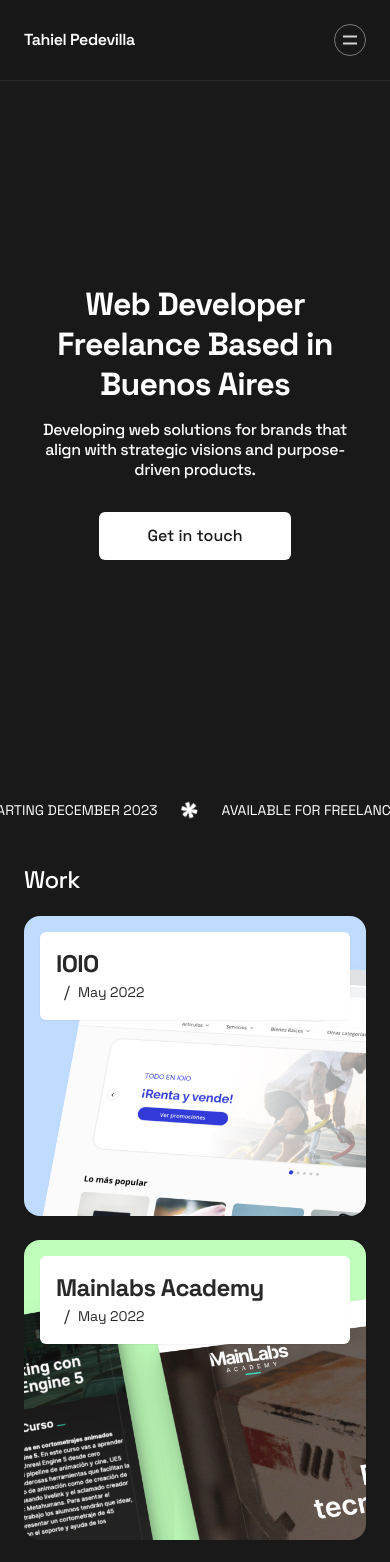
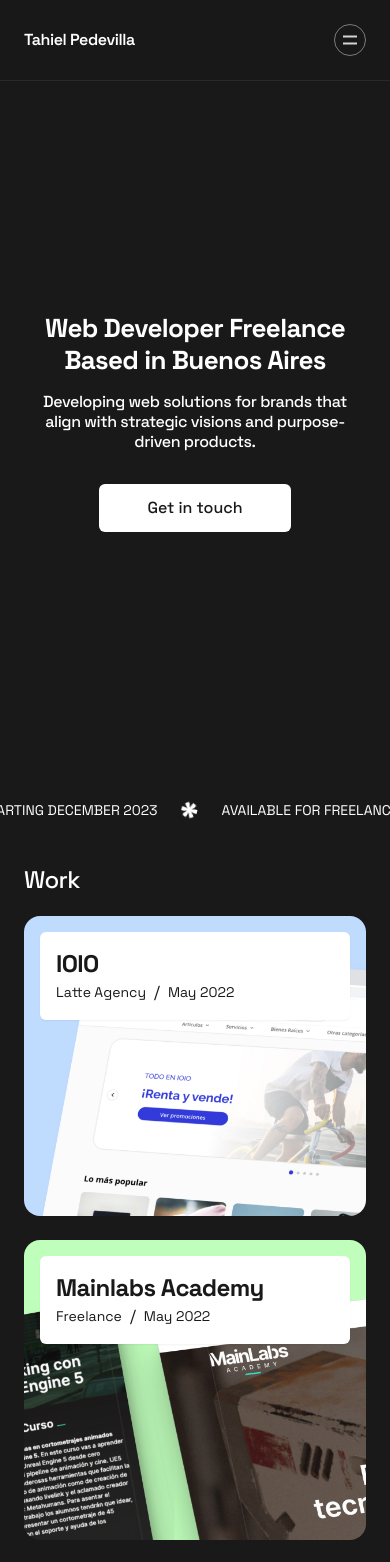
Before and after one commit to tahielpedevilla/tahielpedevilla.com, a Next.js app: page / in a window 390 px wide. Shown: the top 1562 px of the page. Built offline with nearby package versions, Linux system fonts and the light colour scheme.

Commit message:
fix hero heading font size

```diff
--- a/app/components/experience.jsx
+++ b/app/components/experience.jsx
@@ -5,7 +5,7 @@ export default function Experience({ experience }) {
 	return (
 		<li className="flex flex-col">
 			<h3 className="text-center text-xl tracking-tight" aria-label={`${title} at ${company}`}>
-				<span className="inline-block">{title} ·</span>
+				<p className="inline-block">{title} ·</p>
 				{companyUrl ? (
 					<a href={companyUrl} target="_blank" rel="noopener noreferrer" className="group">
 						{" "}
@@ -31,7 +31,7 @@ export default function Experience({ experience }) {
 			<p className="mt-2 text-sm leading-normal text-center text-[#e7e7e7]">
 				{startDate} – {endDate}
 			</p>
-			<p className="mt-2 leading-normal text-center text-sm lg:text-base text-[#f1f1f1]">
+			<p className="mt-2 leading-normal text-center text-sm lg:text-base">
 				{description}
 			</p>
 			<ul className="mt-2 flex flex-wrap justify-center" aria-label="Technologies used">
--- a/app/components/project.jsx
+++ b/app/components/project.jsx
@@ -1,7 +1,7 @@
 import Image from "next/image"
 
 export default function Project({ project }) {
-	const { title, link, mobileImage, desktopImage, agency, date } = project
+	const { title, link, mobileImage, desktopImage, client, date } = project
 
 	return (
 		<a
@@ -11,20 +11,22 @@ export default function Project({ project }) {
 		>
 			<Image
 				src={mobileImage}
+				alt={title + "mockup"}
 				layout="fill"
 				objectFit="cover"
 				className="absolute inset-0 w-full h-full lg:hidden"
 			/>
 			<Image
 				src={desktopImage}
+				alt={title + "mockup"}
 				layout="fill"
 				objectFit="cover"
 				className="absolute inset-0 w-full h-full hidden lg:block group-hover:scale-105 transition-transform duration-700 ease-out"
 			/>
-			<header className="flex flex-col sm:flex-row w-full bg-[#ffffff] text-[#292929] rounded-[6px] p-4 sm:max-w-fit shadow-sm relative z-10">
+			<header className="flex flex-col sm:flex-row w-full bg-[#ffffff] text-[#191919] rounded-[6px] p-4 sm:max-w-fit shadow-sm relative z-10">
 				<h3 className="font-bold text-2xl tracking-tight">{title}</h3>
 				<div className="flex flex-row items-center sm:ml-6 gap-2">
-					<p className="text-sm lg:text-lg">{agency}</p>
+					<p className="text-sm lg:text-lg">{client}</p>
 					<span>/</span>
 					<p className="text-sm lg:text-lg">{date}</p>
 				</div>
--- a/app/page.jsx
+++ b/app/page.jsx
@@ -90,7 +90,7 @@ export default function Page() {
 				className="flex flex-col justify-center items-center min-h-[100svh] h-[100svh] relative"
 			>
 				<div className="flex flex-col justify-center items-center mx-auto container px-6">
-					<h1 className="max-w-[18ch] font-bold text-[2em] lg:text-[4em] tracking-tight leading-tight text-center">
+					<h1 className="max-w-[18ch] font-bold text-[6.66vw] lg:text-[4em] tracking-tight leading-tight text-center">
 						Web Developer Freelance Based in Buenos Aires
 					</h1>
 					<h2 className="font-medium max-w-lg md:text-xl mt-4 tracking-tight leading-tight text-center">
@@ -110,7 +110,7 @@ export default function Page() {
 				<h2 className="font-medium text-2xl lg:text-[2.33vw] tracking-tight leading-none">Work</h2>
 				<div className="flex flex-col gap-6 mt-6">
 					{projects.map((project) => (
-						<Project project={project} />
+						<Project key={project.title} project={project} />
 					))}
 				</div>
 			</section>
@@ -139,7 +139,7 @@ export default function Page() {
 				</h2>
 				<ol className="flex flex-col gap-12 py-12 lg:py-6 max-w-prose mx-auto">
 					{experiences.map((experience) => (
-						<Experience experience={experience} />
+						<Experience key={experience.title} experience={experience} />
 					))}
 				</ol>
 			</section>
```
